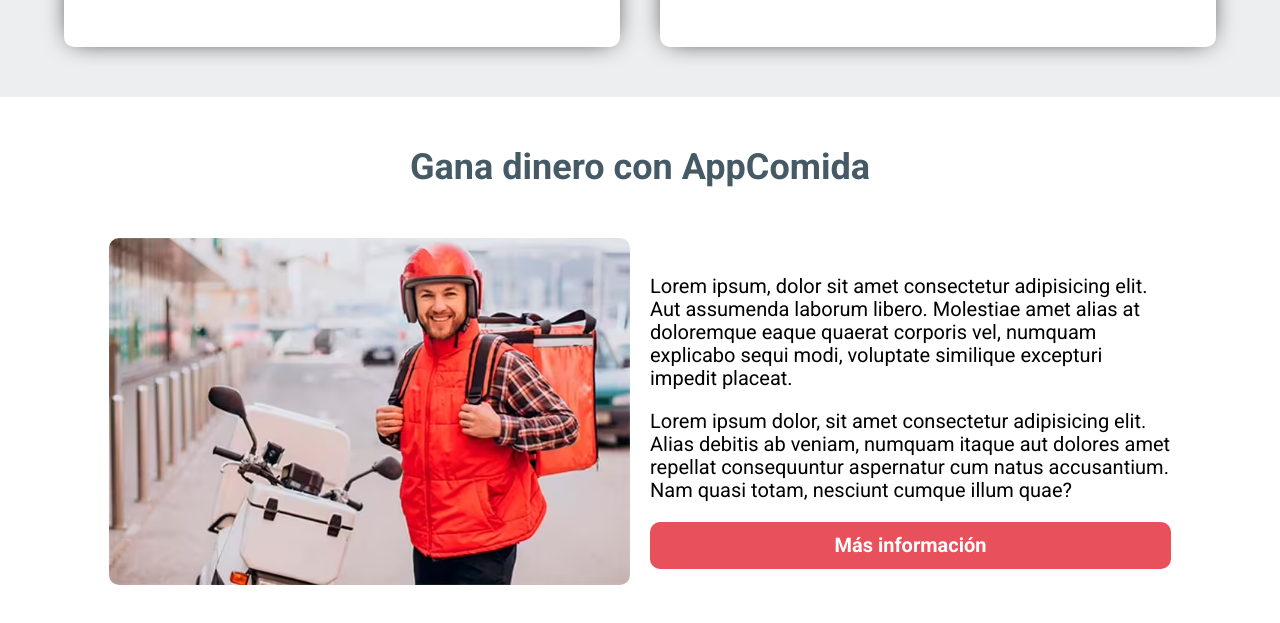
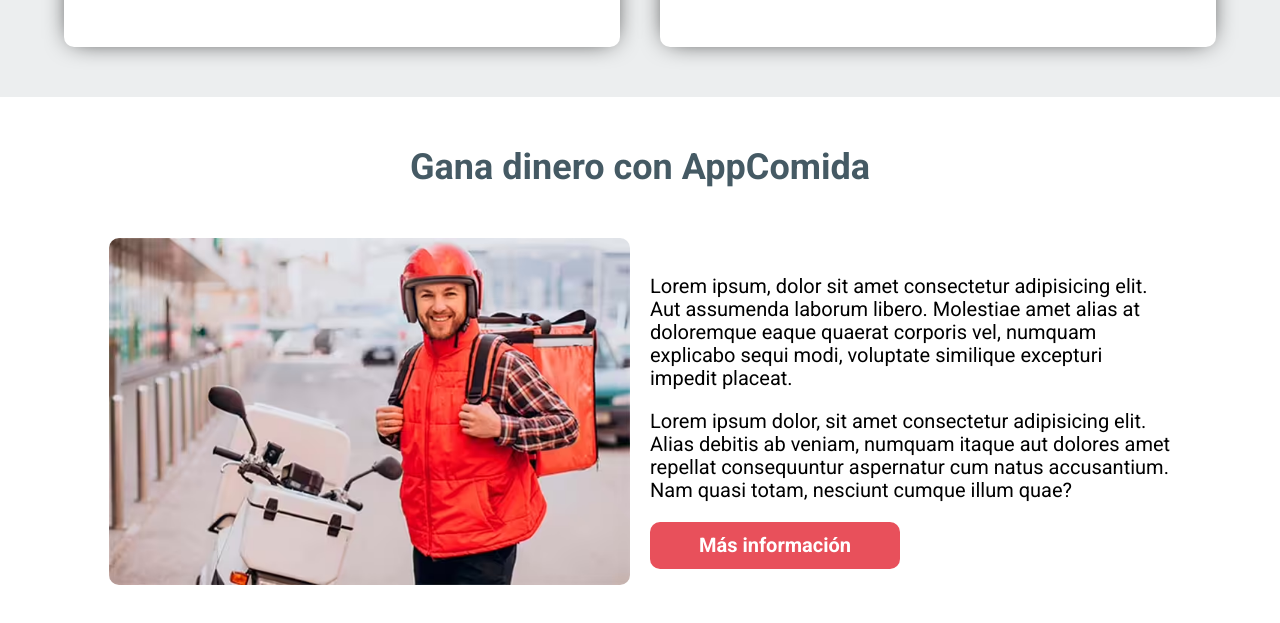
Before and after one commit to JosueP0721/Proyecto--delivery, a website: page index.html in a window 1280 px wide. Shown: the part 4238-4861 px from the top of the page. Drawn offline with Linux system fonts and the light colour scheme.

Commit message:
trabajar scss update

```diff
--- a/src/scss/layout/_trabajo.scss
+++ b/src/scss/layout/_trabajo.scss
@@ -32,5 +32,8 @@
     }
     &__boton {
         @include m.boton(v.$primario, v.$blanco);
+        @include m.tablet {
+            width: 25rem;
+        }
     }
 }
```
Also changed, not shown: build/css/app.css, 1 other file.
